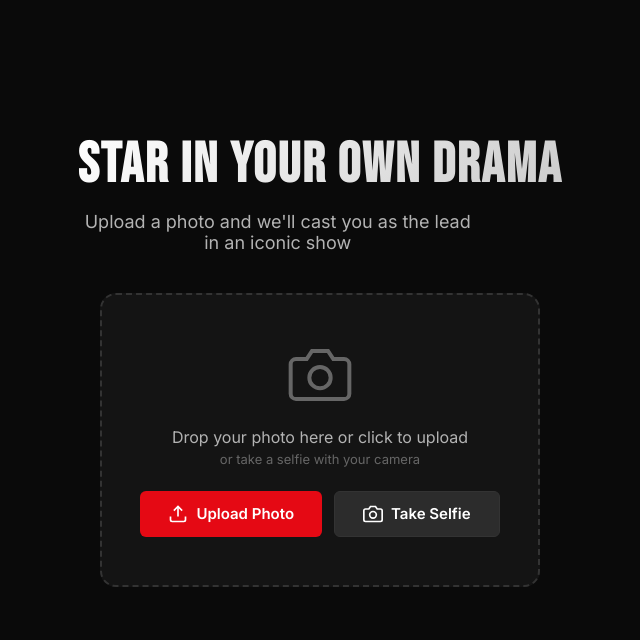
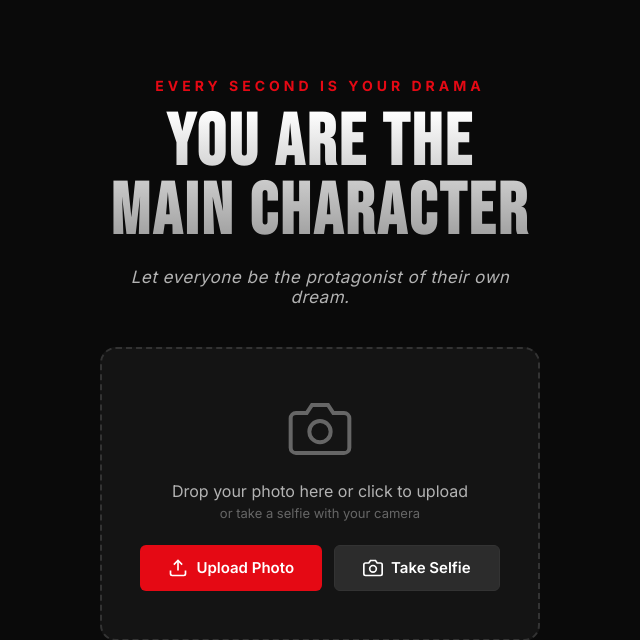
Before and after one commit to degaulle/sorashorts, a Flask app: page / in a window 1280 px wide. Shown: the part 71-711 px from the top of the page, without its empty margins (320-960 px from the left). Run offline with Flask 3, Linux system fonts and the light colour scheme.

Commit message:
Fix video polling, storyboard crash, and UI improvements
- Fix Kling video status/result polling URLs (remove subpath per fal.ai queue API docs)
- Fix scene 5 missing tooltip div that crashed resetStoryboard()
- Update storyboard prompts to cast user as male lead with reference photo
- Add custom show name input, scene tooltips, and click-to-enlarge lightbox
- Add video queue submission logging

Co-Authored-By: Claude Opus 4.6 <noreply@anthropic.com>

```diff
--- a/app.py
+++ b/app.py
@@ -40,11 +40,18 @@ def generate_storyboard():
                 "role": "user",
                 "content": (
                     f"You are a storyboard artist for a short drama fan fiction of '{show_name}'. "
+                    f"The user will be cast as the MALE lead/love interest character in the story. "
+                    f"A reference photo of the user will be provided to the image generator.\n\n"
                     f"Create a 5-scene storyboard that tells a consistent, compelling mini-plot "
                     f"inspired by '{show_name}'. Each scene should build on the previous one.\n\n"
+                    f"IMPORTANT: In every scene prompt, refer to the male lead as 'the man from the reference photo' "
+                    f"or 'the man in the reference image'. Describe his actions, pose, and expression, "
+                    f"but do NOT describe his physical appearance (hair color, skin tone, etc.) since "
+                    f"his look comes from the reference photo. You may describe the other characters normally.\n\n"
                     f"For each scene, write an image generation prompt (2-3 sentences) describing:\n"
                     f"- The visual composition and setting\n"
-                    f"- The protagonist's action, pose, and expression\n"
+                    f"- The male lead's (from reference photo) action, pose, and expression\n"
+                    f"- Other characters and their appearance\n"
                     f"- Cinematic lighting, mood, and camera angle\n"
                     f"- Keep it in 9:16 portrait format\n\n"
                     f"Return ONLY a JSON array of 5 objects, each with 'scene_number' (1-5) and 'prompt'. "
@@ -74,10 +81,11 @@ def generate_image():
     prompt = data["prompt"]  # scene prompt from storyboard
     scene_number = data.get("scene_number", 1)
 
-    # Prepend instruction to use the reference photo for every scene
+    # Prepend instruction to use the reference photo's face for the male lead
     full_prompt = (
-        f"Using the person from the reference image as the protagonist, "
-        f"put them into this scene: {prompt}"
+        f"Use the face and appearance of the person in the reference image as the male lead character. "
+        f"Keep his face, identity, and features exactly as shown in the reference photo. "
+        f"Place him into this scene: {prompt}"
     )
 
     log.info(f"[GENERATE-IMAGE] Scene {scene_number}, prompt: {full_prompt[:150]}...")
@@ -154,6 +162,8 @@ def generate_video():
         },
     )
 
+    log.info(f"[GENERATE-VIDEO] Queue submission response ({response.status_code}): {response.text[:500]}")
+
     if response.status_code != 200:
         return jsonify({"error": response.text}), response.status_code
 
@@ -163,7 +173,7 @@ def generate_video():
 @app.route("/api/video-status/<request_id>")
 def video_status(request_id):
     response = requests.get(
-        f"https://queue.fal.run/fal-ai/kling-video/v2.5-turbo/pro/image-to-video/requests/{request_id}/status",
+        f"https://queue.fal.run/fal-ai/kling-video/requests/{request_id}/status",
         headers={"Authorization": f"Key {FAL_KEY}"},
     )
     log.info(f"[VIDEO-STATUS] raw response ({response.status_code}): {response.text[:300]}")
@@ -176,7 +186,7 @@ def video_status(request_id):
 @app.route("/api/video-result/<request_id>")
 def video_result(request_id):
     response = requests.get(
-        f"https://queue.fal.run/fal-ai/kling-video/v2.5-turbo/pro/image-to-video/requests/{request_id}",
+        f"https://queue.fal.run/fal-ai/kling-video/requests/{request_id}",
         headers={"Authorization": f"Key {FAL_KEY}"},
     )
     log.info(f"[VIDEO-RESULT] raw response ({response.status_code}): {response.text[:500]}")
--- a/static/app.js
+++ b/static/app.js
@@ -2,6 +2,7 @@
 let userPhotoDataURI = null;
 let selectedShow = null;
 let generatedImages = []; // array of image URLs for 5 scenes
+let scenePrompts = []; // array of scene prompt texts
 let videoURL = null;
 
 // ===== DOM REFS =====
@@ -23,6 +24,8 @@ const els = {
     retakeBtn: document.getElementById("retake-btn"),
     continueBtn: document.getElementById("continue-btn"),
     navPhoto: document.getElementById("nav-photo"),
+    customShowInput: document.getElementById("custom-show"),
+    customShowBtn: document.getElementById("custom-show-btn"),
     storyboard: document.getElementById("storyboard"),
     storyboardHeading: document.getElementById("storyboard-heading"),
     generateStatus: document.getElementById("generate-status"),
@@ -32,6 +35,10 @@ const els = {
     resultVideo: document.getElementById("result-video"),
     saveBtn: document.getElementById("save-btn"),
     tryagainBtn: document.getElementById("tryagain-btn"),
+    lightboxOverlay: document.getElementById("lightbox-overlay"),
+    lightboxImage: document.getElementById("lightbox-image"),
+    lightboxCaption: document.getElementById("lightbox-caption"),
+    lightboxClose: document.getElementById("lightbox-close"),
     errorOverlay: document.getElementById("error-overlay"),
     errorMessage: document.getElementById("error-message"),
     errorCloseBtn: document.getElementById("error-close-btn"),
@@ -124,11 +131,46 @@ els.continueBtn.addEventListener("click", () => {
 });
 
 // ===== SHOW SELECTION =====
+// Clicking a show card
 document.querySelectorAll(".show-card").forEach((card) => {
     card.addEventListener("click", () => {
         selectedShow = card.dataset.show;
         startGeneration();
     });
+});
+
+// Custom show input
+els.customShowBtn.addEventListener("click", () => {
+    const val = els.customShowInput.value.trim();
+    if (!val) return;
+    selectedShow = val;
+    startGeneration();
+});
+
+els.customShowInput.addEventListener("keydown", (e) => {
+    if (e.key === "Enter") {
+        const val = els.customShowInput.value.trim();
+        if (!val) return;
+        selectedShow = val;
+        startGeneration();
+    }
+});
+
+// ===== LIGHTBOX =====
+function openLightbox(imageURL, caption) {
+    els.lightboxImage.src = imageURL;
+    els.lightboxCaption.textContent = caption || "";
+    els.lightboxOverlay.style.display = "flex";
+}
+
+function closeLightbox() {
+    els.lightboxOverlay.style.display = "none";
+    els.lightboxImage.src = "";
+}
+
+els.lightboxClose.addEventListener("click", closeLightbox);
+els.lightboxOverlay.addEventListener("click", (e) => {
+    if (e.target === els.lightboxOverlay) closeLightbox();
 });
 
 // ===== HELPER: extract image URL from fal.ai response =====
@@ -146,17 +188,21 @@ function extractImageURL(imageData) {
 // ===== STORYBOARD GENERATION =====
 function resetStoryboard() {
     generatedImages = [];
+    scenePrompts = [];
     const scenes = els.storyboard.querySelectorAll(".storyboard-scene");
     scenes.forEach((scene) => {
         const img = scene.querySelector(".scene-image");
         const placeholder = scene.querySelector(".scene-placeholder");
+        const tooltip = scene.querySelector(".scene-tooltip");
         img.classList.remove("visible");
         img.src = "";
+        img.onclick = null;
         placeholder.classList.remove("hidden");
+        if (tooltip) tooltip.textContent = "";
     });
 }
 
-function showSceneImage(sceneNumber, imageURL) {
+function showSceneImage(sceneNumber, imageURL, promptText) {
     const scene = els.storyboard.querySelector(
         `.storyboard-scene[data-scene="${sceneNumber}"]`
     );
@@ -164,11 +210,20 @@ function showSceneImage(sceneNumber, imageURL) {
 
     const img = scene.querySelector(".scene-image");
     const placeholder = scene.querySelector(".scene-placeholder");
+    const tooltip = scene.querySelector(".scene-tooltip");
+
+    // Set tooltip text (hover description)
+    tooltip.textContent = promptText || "";
 
     img.src = imageURL;
     img.onload = () => {
         placeholder.classList.add("hidden");
         img.classList.add("visible");
+    };
+
+    // Click to enlarge
+    img.onclick = () => {
+        openLightbox(imageURL, promptText);
     };
 }
 
@@ -207,7 +262,7 @@ async function startGeneration() {
             const sceneNum = scene.scene_number || i + 1;
 
             els.statusText.textContent = `Generating scene ${sceneNum} of ${scenes.length}...`;
-            els.statusDetail.textContent = scene.prompt.substring(0, 80) + "...";
+            els.statusDetail.textContent = scene.prompt;
 
             const imageResponse = await fetch("/api/generate-image", {
                 method: "POST",
@@ -239,7 +294,8 @@ async function startGeneration() {
             }
 
             generatedImages.push(imageURL);
-            showSceneImage(sceneNum, imageURL);
+            scenePrompts.push(scene.prompt);
+            showSceneImage(sceneNum, imageURL, scene.prompt);
         }
 
         // All scenes generated — show Generate Drama button
@@ -393,7 +449,9 @@ els.saveBtn.addEventListener("click", async () => {
 els.tryagainBtn.addEventListener("click", () => {
     videoURL = null;
     generatedImages = [];
+    scenePrompts = [];
     selectedShow = null;
     els.resultVideo.src = "";
+    els.customShowInput.value = "";
     showScreen("select");
 });
--- a/static/style.css
+++ b/static/style.css
@@ -127,21 +127,35 @@ html, body {
     margin-bottom: 40px;
 }
 
+.hero-tagline {
+    font-family: 'Inter', sans-serif;
+    font-size: 14px;
+    font-weight: 700;
+    letter-spacing: 4px;
+    text-transform: uppercase;
+    color: var(--red);
+    margin-bottom: 16px;
+}
+
 .upload-hero h1 {
     font-family: 'Bebas Neue', sans-serif;
-    font-size: 56px;
-    letter-spacing: 2px;
-    margin-bottom: 12px;
-    background: linear-gradient(135deg, #fff 0%, #ccc 100%);
+    font-size: 72px;
+    letter-spacing: 3px;
+    line-height: 0.95;
+    margin-bottom: 20px;
+    background: linear-gradient(180deg, #fff 0%, #999 100%);
     -webkit-background-clip: text;
     -webkit-text-fill-color: transparent;
     background-clip: text;
+    text-shadow: none;
 }
 
 .subtitle {
-    font-size: 18px;
+    font-size: 17px;
     color: var(--text-secondary);
-    max-width: 400px;
+    max-width: 440px;
+    font-style: italic;
+    letter-spacing: 0.5px;
 }
 
 .upload-area {
--- a/templates/index.html
+++ b/templates/index.html
@@ -3,7 +3,7 @@
 <head>
     <meta charset="UTF-8">
     <meta name="viewport" content="width=device-width, initial-scale=1.0">
-    <title>SoraShorts - Star in Your Own Drama</title>
+    <title>SoraShorts - Every Second Is Your Drama</title>
     <link rel="stylesheet" href="/static/style.css">
     <link rel="preconnect" href="https://fonts.googleapis.com">
     <link rel="preconnect" href="https://fonts.gstatic.com" crossorigin>
@@ -17,8 +17,9 @@
         </nav>
         <div class="upload-container">
             <div class="upload-hero">
-                <h1>Star in Your Own Drama</h1>
-                <p class="subtitle">Upload a photo and we'll cast you as the lead in an iconic show</p>
+                <p class="hero-tagline">Every Second Is Your Drama</p>
+                <h1>YOU Are the<br>Main Character</h1>
+                <p class="subtitle">Let everyone be the protagonist of their own dream.</p>
             </div>
             <div class="upload-area" id="upload-area">
                 <div class="upload-icon">
@@ -68,6 +69,10 @@
         </nav>
         <div class="select-container">
             <h2 class="select-heading">What drama do you see yourself in?</h2>
+            <div class="custom-show-input">
+                <input type="text" id="custom-show" placeholder="Or type any show name..." autocomplete="off">
+                <button class="btn btn-primary" id="custom-show-btn">Go</button>
+            </div>
             <div class="shows-grid">
                 <div class="show-card" data-show="Fifty Shades of Grey">
                     <div class="show-poster">
@@ -190,6 +195,7 @@
                         <div class="scene-placeholder"><div class="spinner-small"></div></div>
                         <img class="scene-image" alt="Scene 1">
                     </div>
+                    <div class="scene-tooltip"></div>
                     <span class="scene-label">Scene 1</span>
                 </div>
                 <div class="storyboard-scene" data-scene="2">
@@ -197,6 +203,7 @@
                         <div class="scene-placeholder"><div class="spinner-small"></div></div>
                         <img class="scene-image" alt="Scene 2">
                     </div>
+                    <div class="scene-tooltip"></div>
                     <span class="scene-label">Scene 2</span>
                 </div>
                 <div class="storyboard-scene" data-scene="3">
@@ -204,6 +211,7 @@
                         <div class="scene-placeholder"><div class="spinner-small"></div></div>
                         <img class="scene-image" alt="Scene 3">
                     </div>
+                    <div class="scene-tooltip"></div>
                     <span class="scene-label">Scene 3</span>
                 </div>
                 <div class="storyboard-scene" data-scene="4">
@@ -211,6 +219,7 @@
                         <div class="scene-placeholder"><div class="spinner-small"></div></div>
                         <img class="scene-image" alt="Scene 4">
                     </div>
+                    <div class="scene-tooltip"></div>
                     <span class="scene-label">Scene 4</span>
                 </div>
                 <div class="storyboard-scene" data-scene="5">
@@ -218,6 +227,7 @@
                         <div class="scene-placeholder"><div class="spinner-small"></div></div>
                         <img class="scene-image" alt="Scene 5">
                     </div>
+                    <div class="scene-tooltip"></div>
                     <span class="scene-label">Scene 5</span>
                 </div>
             </div>
@@ -267,6 +277,15 @@
         </div>
     </div>
 
+    <!-- ============ LIGHTBOX OVERLAY ============ -->
+    <div id="lightbox-overlay" class="overlay" style="display:none">
+        <div class="lightbox-content">
+            <img id="lightbox-image" alt="Enlarged scene">
+            <p class="lightbox-caption" id="lightbox-caption"></p>
+            <button class="lightbox-close" id="lightbox-close">&times;</button>
+        </div>
+    </div>
+
     <!-- ============ ERROR OVERLAY ============ -->
     <div id="error-overlay" class="overlay" style="display:none">
         <div class="error-modal">
```
Also changed, not shown: other parts of static/style.css (+125 -3 lines).
